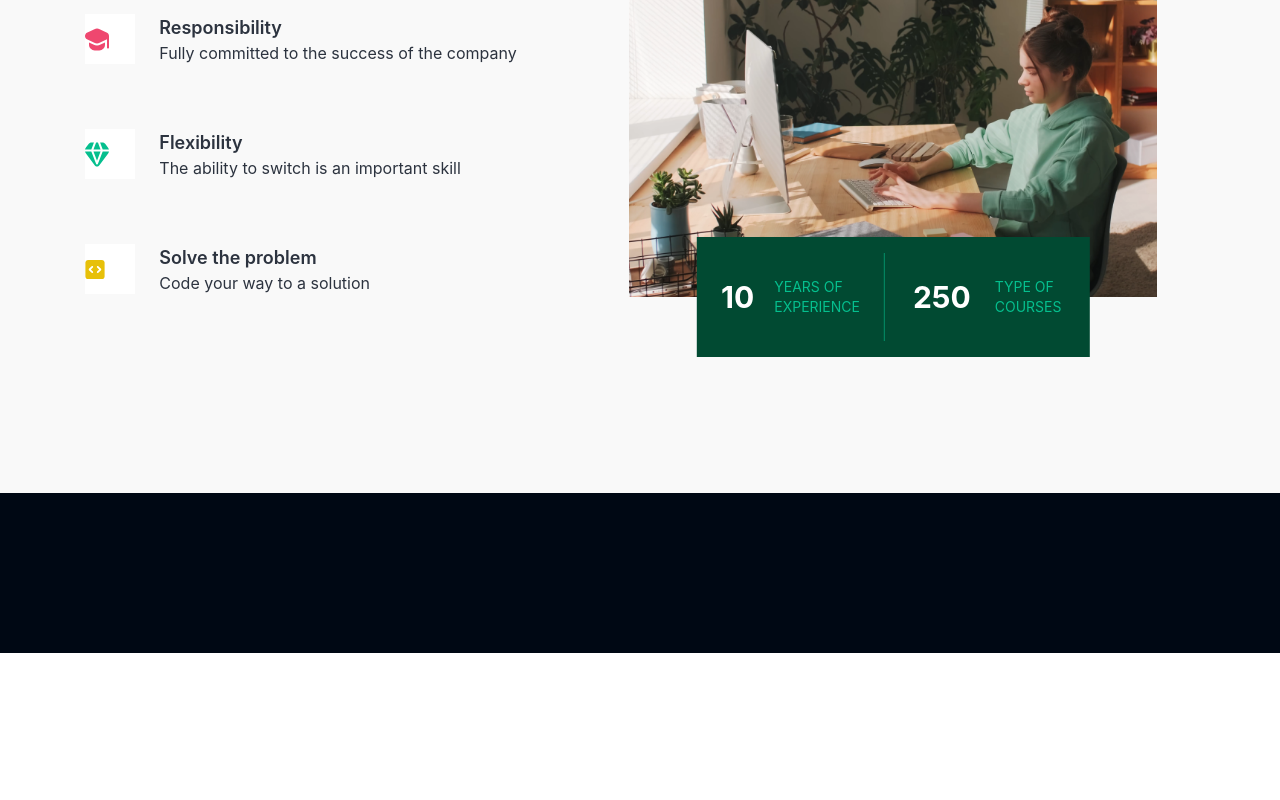
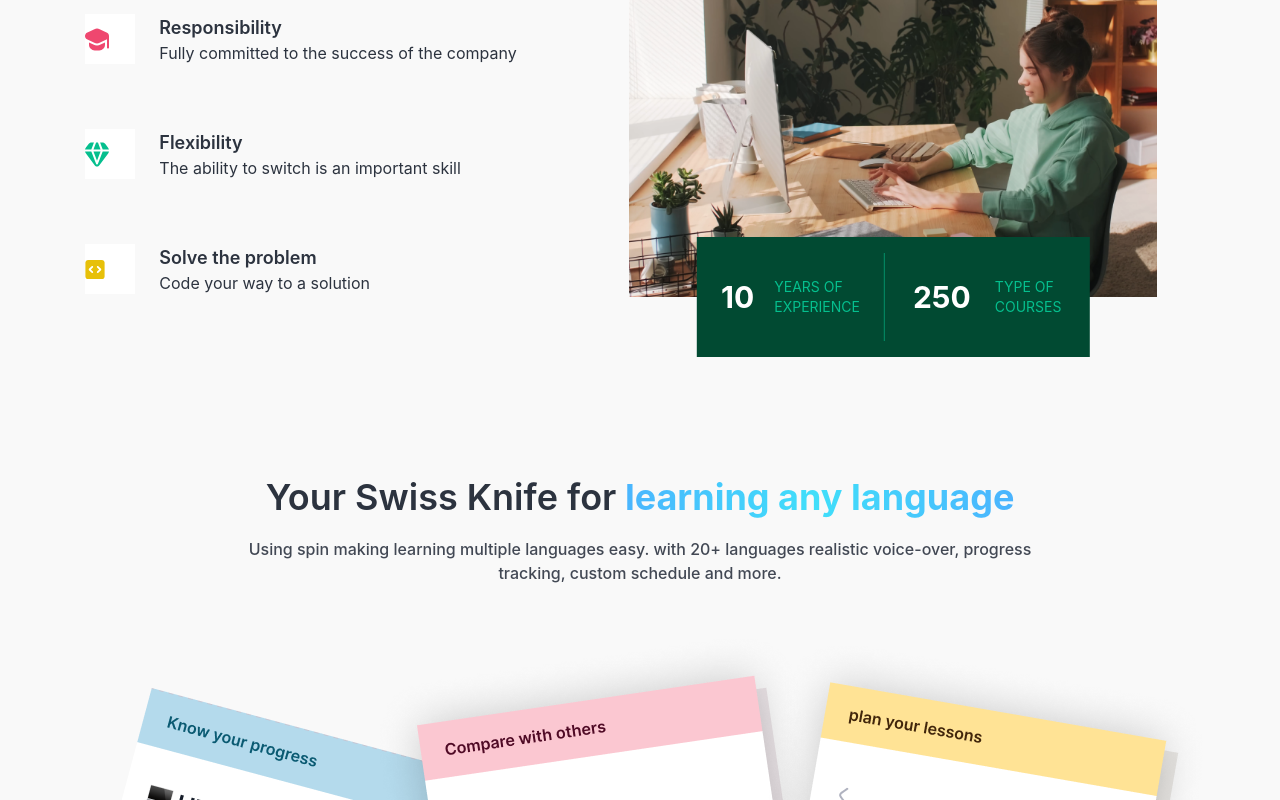
Before and after one commit to Anandsingh00/Study-notion-FullStackDevProject, a React (Create React App) app: page / in a window 1280 px wide. Shown: the part 2000-2800 px from the top of the page. Before the commit the page ends 2653 px from the top, so only its background shows below. Built offline with nearby package versions, Linux system fonts and the light colour scheme.

Commit message:
updated the Learning section , time line section

```diff
--- a/src/components/core/HomePage/LearningLanguageSection.jsx
+++ b/src/components/core/HomePage/LearningLanguageSection.jsx
@@ -0,0 +1,52 @@
+import React from 'react'
+import { HighlightText } from "./HighlightText"
+import know_your_progress from "../../../assets/Images/Know_your_progress.png"
+import compare_with_others from "../../../assets/Images/Compare_with_others.png"
+import plan_your_lessons from "../../../assets/Images/Plan_your_lessons.png"
+import { CTAButton } from "./CTAButton";
+
+const LearningLanguageSection = () => {
+  return (
+    <div className='mt-[150px]  '>
+        <div className='flex flex-col gap-5  items-center'>
+
+            <div className='text-4xl font-semibold text-center'>
+                Your Swiss  Knife for
+                    <HighlightText text={" learning any language"}/>
+            </div>
+
+            <div className='text-center mx-auto text-richblack-600 text-base font-medium w-[70%]'>
+                Using spin making learning multiple languages easy. with 20+ languages realistic voice-over, progress tracking, custom schedule and more.
+            </div>
+
+            <div className='flex flex-row items-center justify-center mt-5'>
+                <img src= {know_your_progress}
+                alt="KnowYourProgressImage"
+                className='object-contain -mr-32'
+                />
+
+                <img src= {compare_with_others}
+                alt="CompareWithOthers"
+                className='object-contain'
+                />
+
+                <img src= {plan_your_lessons}
+                alt="PlanYourLessons"
+                className='object-contain -ml-36 -mt-10'
+                />
+            </div>
+
+            <div className='w-fit flex'>
+                <CTAButton active={true} linkto={"signup"}>
+                    Learn More
+                </CTAButton>
+
+            </div>
+
+
+        </div>
+    </div>
+  )
+}
+
+export default LearningLanguageSection
--- a/src/components/core/HomePage/TimelineSection.jsx
+++ b/src/components/core/HomePage/TimelineSection.jsx
@@ -31,7 +31,7 @@ const timeline = [
 
 const TimelineSection = () => {
   return (
-    <div>
+    <div >
         <div className='flex flex-row gap-12 mt-10 items-center'>
 
             <div className='w-[45%] flex flex-col'>
--- a/src/pages/Home.jsx
+++ b/src/pages/Home.jsx
@@ -154,7 +154,7 @@ function Home() {
             </div>
 
             <TimelineSection/>
-            {/* <LearningLanguageSection/> */}
+            <LearningLanguageSection/>
 
             </div>
 
```
